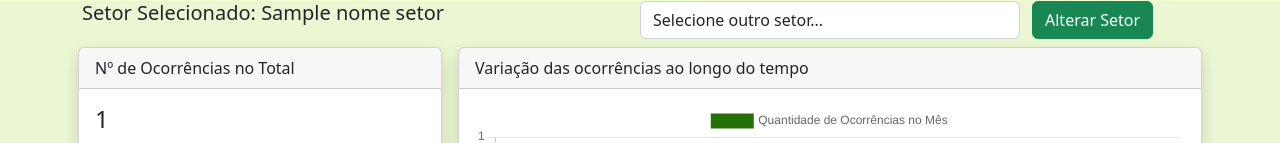
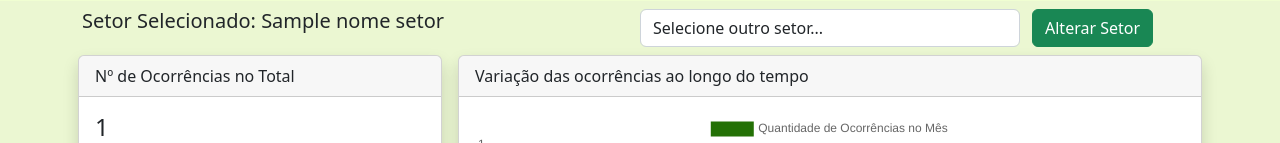
Before and after one commit to gabriel-vieira2000/if_atento_site, a Django app: template site_patologias/templates/setor.html in a window 1280 px wide. Shown: the part 105-248 px from the top of the page. Run offline with Django 4.2, Linux system fonts and the light colour scheme; the template is opened without the code that fills it: most values are stand-ins (such as "Sample title", 1, 10 or a date in 2020); some libraries are stand-ins or nearby versions.

Commit message:
Ajustes de CSS

```diff
--- a/site_patologias/templates/patologia.html
+++ b/site_patologias/templates/patologia.html
@@ -3,7 +3,7 @@
 {% block conteudo %}
 
 <div class="container">
-    <div class="row">
+    <div class="row mt-2">
         <div class="col-6">
             <h5>Patologia: {{nomePatologia}}</h5>
         </div>
--- a/site_patologias/templates/setor.html
+++ b/site_patologias/templates/setor.html
@@ -3,7 +3,7 @@
 {% block conteudo %}
 
 <div class="container">
-    <div class="row">
+    <div class="row mt-2">
         <div class="col-6">
             <h5>Setor Selecionado: {{nomeSetor}}</h5>
         </div>
```
